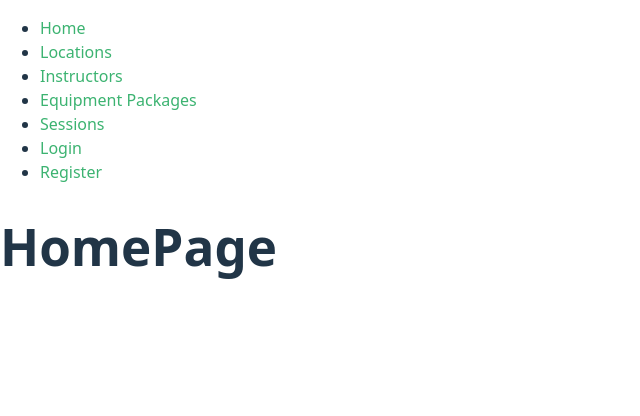
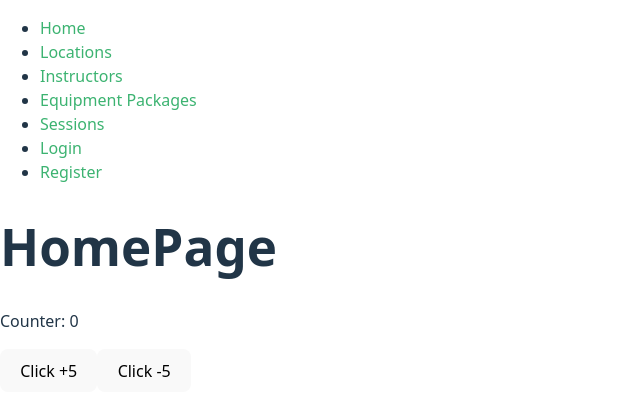
Before and after one commit to allasas11/wakespot-FE, a React (Vite) app: page / in a window 1280 px wide. Shown: the top 416 px of the page, without its empty margins (0-640 px from the left). Built offline with nearby package versions, Linux system fonts and the light colour scheme.

Commit message:
developer branch implemented

```diff
--- /dev/null
+++ b/src/components/Counter.tsx
@@ -0,0 +1,14 @@
+import { useState } from "react";
+
+const Counter: React.FC = () => {
+  const [count, setCount] = useState<number>(0);
+  return (
+    <>
+      <p>Counter: {count}</p>
+      <button onClick={() => setCount(c => c + 5)}>Click +5</button>
+      <button onClick={() => setCount(c => c - 5)}>Click -5</button>
+    </>
+  );
+};
+
+export default Counter;
--- a/src/pages/HomePage.tsx
+++ b/src/pages/HomePage.tsx
@@ -1,7 +1,10 @@
+
+import Counter from '../components/Counter'
 const HomePage: React.FC = () => {
     return (
         <div>
             <h1>HomePage</h1>
+            <Counter />
         </div>
     )
 }
```
